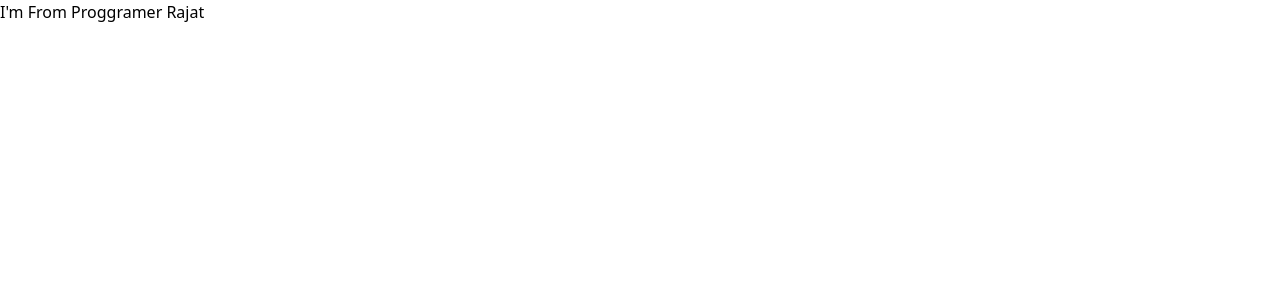
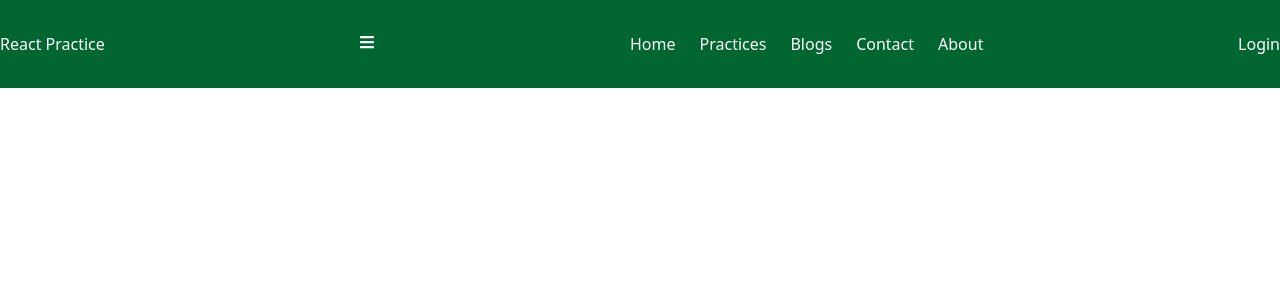
Before and after one commit to Biswajit-Singha/FirstReactProject, a React (Vite) app: page / in a window 1280 px wide. Shown: the top 300 px of the page. Built offline with nearby package versions, Linux system fonts and the light colour scheme.

Commit message:
added navbar

```diff
--- a/package.json
+++ b/package.json
@@ -13,6 +13,7 @@
     "@tailwindcss/vite": "^4.1.10",
     "react": "^19.1.0",
     "react-dom": "^19.1.0",
+    "react-icons": "^5.5.0",
     "react-router": "^7.6.2",
     "tailwindcss": "^4.1.10"
   },
--- a/src/App.jsx
+++ b/src/App.jsx
@@ -1,9 +1,12 @@
 import './App.css'
+import Root from './components/Root'
 
 function App() {
 
   return (
-    <div> I'm From Proggramer Rajat </div>
+    <div>
+      <Root />
+       </div>
   )
 }
 
--- /dev/null
+++ b/src/components/Navbar.jsx
@@ -0,0 +1,40 @@
+import { useState } from "react";
+import { FaBars } from "react-icons/fa";
+import { IoClose } from "react-icons/io5";
+
+function Navbar() {
+         const [isOpen, setIsOpen] = useState(false);
+
+         const toggleMenu = () => {
+             setIsOpen(!isOpen);
+         }
+
+  return (
+    <nav className="bg-green-800 text-white py-4 md:py-8">
+      <div className="container mx-auto flex justify-between items-center">
+        <h3>React Practice</h3>
+
+        {/* Mobile Menu Button */}
+        <div>
+          <button onClick={toggleMenu}>
+            {
+              isOpen ? <IoClose /> : <FaBars />
+            }
+
+          </button>
+        </div>
+
+        <ul className="flex space-x-4 md:space-x-6">
+          <li>Home</li>
+          <li>Practices</li>
+          <li>Blogs</li>
+          <li>Contact</li>
+          <li>About</li>
+        </ul>
+        <button> Login </button>
+      </div>
+    </nav>
+  )
+}
+
+export default Navbar
--- /dev/null
+++ b/src/components/Root.jsx
@@ -0,0 +1,11 @@
+import Navbar from "./Navbar"
+
+const Root = () => {
+  return (
+    <div>
+      <Navbar />
+    </div>
+  )
+}
+
+export default Root
```
Also changed, not shown: 1 other file (tests, documents, lock files or other folders).
